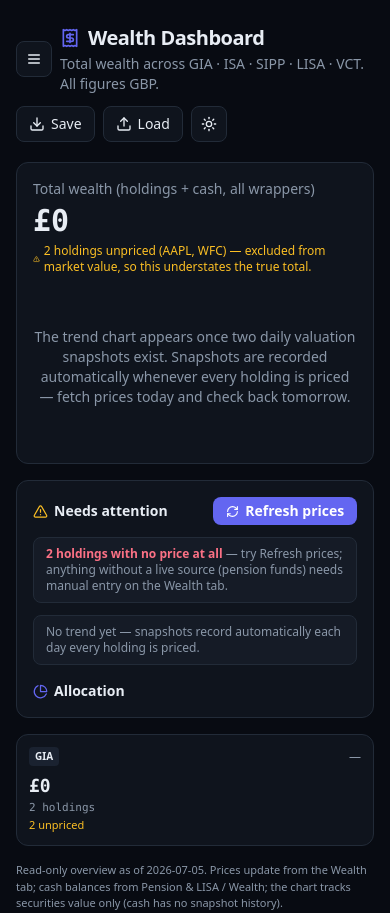
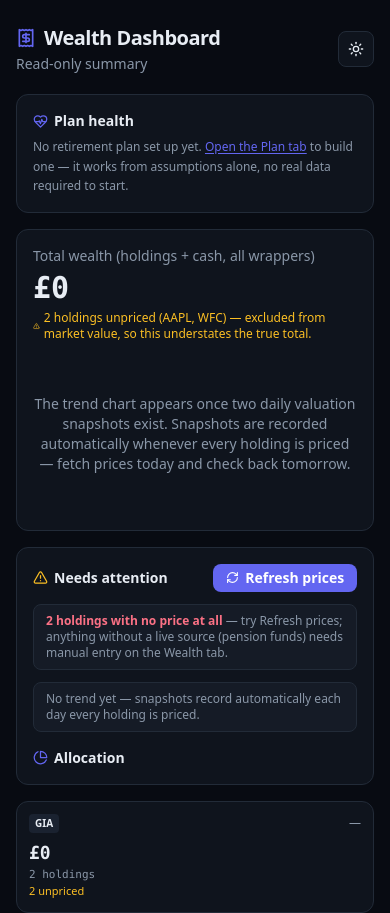
Before and after one commit to wealthcalc/wealthdash, a React (Vite) app: page / in a window 390 px wide. Shown: the top 913 px of the page. Built offline with nearby package versions, Linux system fonts and the light colour scheme.

Commit message:
Phase 3: drawdown simulator + MPAA, SWR/Guyton-Klinger/stress tests/gilt ladder, read-only mobile layer

```diff
--- a/src/CgtDashboard.jsx
+++ b/src/CgtDashboard.jsx
@@ -1,5 +1,5 @@
 import React, { useState, useMemo, useCallback, useRef, lazy, Suspense } from "react";
-import { Download, Upload, Moon, Sun, Receipt, AlertTriangle, Menu } from "lucide-react";
+import { Download, Upload, Moon, Sun, Receipt, AlertTriangle, Menu, ArrowLeft, LayoutGrid } from "lucide-react";
 import { matchPortfolio, ukTaxYear } from "./core/cgt-engine.mjs";
 import { buildWealthModel, classifyInstrument, normWrapper } from "./core/portfolio.mjs";
 import { computeReturns } from "./core/returns.mjs";
@@ -15,6 +15,8 @@ import { buildIncomeCalendar } from "./core/income-calendar.mjs";
 import { taxYearEndChecklist } from "./core/tax-year-end.mjs";
 import { unitsHeldAt, uid, todayISO, IconBtn } from "./ui/shared.jsx";
 import { DesktopSidebar, MobileDrawer } from "./ui/Sidebar.jsx";
+import { useIsMobile } from "./ui/useIsMobile.js";
+import PlanHealthCard from "./ui/PlanHealthCard.jsx";
 import useAppStore from "./state/appStore.js";
 
 // Feature sections are lazy-loaded so the initial bundle carries only the
@@ -85,6 +87,16 @@ export default function App() {
   }, [pensionCashflows, secMeta, txns, prices]);
   const [error, setError] = useState(null);
   const [mobileNavOpen, setMobileNavOpen] = useState(false);
+  // Read-only mobile layer (Phase 3.4): on a phone-sized viewport, the
+  // default view is a single-scroll, glanceable summary — not the full
+  // editing UI reflowed into one column. `mobileFullApp` is an explicit,
+  // session-only escape hatch (never persisted — every fresh mobile visit
+  // starts back on the summary, which is the point) for anyone who does
+  // need to edit something from their phone; the summary itself can't
+  // mutate the ledger (same guarantee HomeTab.jsx already documents for
+  // itself, since the summary is built on top of it).
+  const isMobile = useIsMobile();
+  const [mobileFullApp, setMobileFullApp] = useState(false);
   // (persistence moved into the store — one subscription, only changed keys)
 
   // Only unsheltered (GIA) holdings are within scope for CGT and income tax;
@@ -338,6 +350,15 @@ export default function App() {
     e.target.value = ""; // allow re-selecting the same file
   };
 
+  // Shared by the normal "home" tab render AND the read-only mobile summary
+  // below — one object, so the two call sites can never quietly drift.
+  const homeTabProps = {
+    model: wealthModel, valuations, returns, priceMeta, setTab, netWorth, mortgages,
+    txns, secMeta, avKey, avMeta, setPrices, setPriceMeta, dmoReportDate, setDmoReportDate,
+    taxYearEnd,
+  };
+  const mobileSummaryMode = isMobile && !mobileFullApp;
+
   return (
     <div className={dark ? "dark" : ""}>
       <style>{`
@@ -366,26 +387,38 @@ export default function App() {
         Skip to main content
       </a>
       <div className="root min-h-screen bg-[var(--bg)] text-[var(--fg)] flex" style={{ fontFamily: "ui-sans-serif,system-ui,-apple-system,Segoe UI,Roboto,sans-serif" }}>
-        <DesktopSidebar tab={tab} setTab={setTab} />
-        <MobileDrawer tab={tab} setTab={setTab} open={mobileNavOpen} onClose={() => setMobileNavOpen(false)} />
+        {!mobileSummaryMode && <DesktopSidebar tab={tab} setTab={setTab} />}
+        {!mobileSummaryMode && <MobileDrawer tab={tab} setTab={setTab} open={mobileNavOpen} onClose={() => setMobileNavOpen(false)} />}
         <main id="main-content" tabIndex={-1} className="flex-1 min-w-0">
           <div className="max-w-5xl mx-auto px-4 sm:px-6 py-6">
             {/* header */}
             <div className="flex items-center justify-between gap-3 flex-wrap">
               <div className="flex items-center gap-2">
+                {!mobileSummaryMode && (
                   <button onClick={() => setMobileNavOpen(true)} title="Menu" aria-label="Open menu" aria-expanded={mobileNavOpen}
                     className="sm:hidden inline-flex items-center justify-center w-9 h-9 rounded-lg border border-[var(--border)] bg-[var(--panel)] text-[var(--fg)] shrink-0">
                     <Menu size={16} aria-hidden="true" />
                   </button>
+                )}
                 <div>
                   <h1 className="text-xl font-semibold tracking-tight flex items-center gap-2">
                     <Receipt size={20} className="text-[var(--accent)] sm:hidden" aria-hidden="true" /> Wealth Dashboard
                   </h1>
-                  <p className="text-sm text-[var(--muted)] mt-0.5">Total wealth across GIA · ISA · SIPP · LISA · VCT. All figures GBP.</p>
+                  <p className="text-sm text-[var(--muted)] mt-0.5">
+                    {mobileSummaryMode ? "Read-only summary" : "Total wealth across GIA · ISA · SIPP · LISA · VCT. All figures GBP."}
+                  </p>
                 </div>
               </div>
               <div className="flex items-center gap-2">
+                {isMobile && mobileFullApp && (
+                  <button onClick={() => setMobileFullApp(false)} title="Back to the read-only summary"
+                    className="inline-flex items-center gap-1.5 text-sm font-medium px-3 h-9 rounded-lg border border-[var(--border)] bg-[var(--panel)] hover:bg-[var(--panel2)] text-[var(--fg)]">
+                    <ArrowLeft size={16} aria-hidden="true" /> Summary
+                  </button>
+                )}
                 {status && <span role="status" className="text-xs text-[var(--muted)] mr-1 max-w-[220px] text-right leading-tight">{status}</span>}
+                {!mobileSummaryMode && (
+                  <>
                     <button onClick={exportJSON} title="Full backup: transactions, dividends/interest, ERI, prices and settings (downloads a file; if you've set an Alpha Vantage key it's included in plain text). Also copies to clipboard as a fallback."
                       className="inline-flex items-center gap-1.5 text-sm font-medium px-3 h-9 rounded-lg border border-[var(--border)] bg-[var(--panel)] hover:bg-[var(--panel2)] text-[var(--fg)]">
                       <Download size={16} aria-hidden="true" /> Save
@@ -394,6 +427,8 @@ export default function App() {
                       className="inline-flex items-center gap-1.5 text-sm font-medium px-3 h-9 rounded-lg border border-[var(--border)] bg-[var(--panel)] hover:bg-[var(--panel2)] text-[var(--fg)]">
                       <Upload size={16} aria-hidden="true" /> Load
                     </button>
+                  </>
+                )}
                 <input ref={fileRef} type="file" accept="application/json,.json" className="hidden" onChange={importJSON} aria-label="Choose backup file to restore" />
                 <IconBtn onClick={() => setDark((d) => !d)} title={dark ? "Switch to light theme" : "Switch to dark theme"}>{dark ? <Sun size={16} aria-hidden="true" /> : <Moon size={16} aria-hidden="true" />}</IconBtn>
               </div>
@@ -406,13 +441,24 @@ export default function App() {
               </div>
             )}
 
+            {mobileSummaryMode ? (
+              <div className="mt-5 space-y-4">
+                <Suspense fallback={<div className="text-sm text-[var(--muted)] py-6">Loading…</div>}>
+                  <PlanHealthCard planInputs={planInputs} onOpenPlan={() => { setTab("plan"); setMobileFullApp(true); }} />
+                  <HomeTab {...homeTabProps} />
+                </Suspense>
+                <button onClick={() => setMobileFullApp(true)}
+                  className="w-full inline-flex items-center justify-center gap-2 text-sm font-medium px-4 h-11 rounded-lg border border-[var(--border)] bg-[var(--panel)] hover:bg-[var(--panel2)] text-[var(--fg)]">
+                  <LayoutGrid size={16} aria-hidden="true" /> Open full app — add, edit, and explore every tab
+                </button>
+                <p className="text-xs text-[var(--muted)] leading-relaxed">
+                  This summary is read-only by design — nothing here can change your data. Tap "Open full app" any time to reach every tab (imports, ledger edits, tax tools, retirement planner) exactly as on desktop.
+                </p>
+              </div>
+            ) : (
             <div className="mt-5">
             <Suspense fallback={<div className="text-sm text-[var(--muted)] py-6">Loading…</div>}>
-              {tab === "home" && <HomeTab {...{
-                model: wealthModel, valuations, returns, priceMeta, setTab, netWorth, mortgages,
-                txns, secMeta, avKey, avMeta, setPrices, setPriceMeta, dmoReportDate, setDmoReportDate,
-                taxYearEnd,
-              }} />}
+              {tab === "home" && <HomeTab {...homeTabProps} />}
               {tab === "plan" && <PlanTab {...{
                 dark,
                 planInputs, setPlanInputs,
@@ -447,6 +493,7 @@ export default function App() {
               {tab === "import" && <ImportTab {...{ setTxns, setTab, setIncomeEntries, setEriEntries, secMeta, setPensionCashflows, pensionCashflows, recomputeProviderCost, txns, incomeEntries, eriEntries, ibkrQueryId, setIbkrQueryId, ibkrToken, setIbkrToken, rsuGrants, setRsuGrants, rsuEvents, setRsuEvents }} />}
             </Suspense>
             </div>
+            )}
 
             <p className="text-xs text-[var(--muted)] mt-8 leading-relaxed">
               Figures are an estimate to support your own filing, not tax advice. Verify before submitting to HMRC.
--- /dev/null
+++ b/src/ui/PlanHealthCard.jsx
@@ -0,0 +1,51 @@
+import React, { useMemo } from "react";
+import { HeartPulse } from "lucide-react";
+import { buildProjection } from "../core/drawdown.mjs";
+import { gbp, gbp0, pctPlain, Stat } from "./shared.jsx";
+
+/* ======================================================================
+   PLAN HEALTH CARD — a compact, read-only retirement headline for the
+   mobile summary layer (CgtDashboard.jsx). Reuses `buildProjection()`
+   (core/drawdown.mjs) directly rather than duplicating any projection
+   logic — this is the exact same deterministic engine the Plan tab's
+   Overview sub-tab runs, just condensed to 4 numbers and no charts. It
+   intentionally does NOT run Monte Carlo (that needs the Web Worker, and
+   a phone check-in should be instant, not a spinner) — the deterministic
+   result alone is enough for "is my plan roughly on track".
+   ====================================================================== */
+function PlanHealthCard({ planInputs, onOpenPlan }) {
+  const det = useMemo(() => {
+    if (!planInputs) return null;
+    try { return buildProjection(planInputs); } catch { return null; }
+  }, [planInputs]);
+
+  if (!planInputs || !det || !Number.isFinite(det.wealthAtRetire)) {
+    return (
+      <div className="rounded-xl border border-[var(--border)] bg-[var(--panel)] p-4">
+        <div className="text-sm font-semibold flex items-center gap-1.5"><HeartPulse size={15} className="text-[var(--accent)]" /> Plan health</div>
+        <p className="text-xs text-[var(--muted)] mt-1.5 leading-relaxed">
+          No retirement plan set up yet.{" "}
+          <button onClick={onOpenPlan} className="text-[var(--accent)] underline underline-offset-2">Open the Plan tab</button> to build one — it works from assumptions alone, no real data required to start.
+        </p>
+      </div>
+    );
+  }
+
+  const lasts = det.depletionAge === null;
+  return (
+    <div className="rounded-xl border border-[var(--border)] bg-[var(--panel)] p-4">
+      <div className="flex items-center justify-between gap-2 mb-2">
+        <div className="text-sm font-semibold flex items-center gap-1.5"><HeartPulse size={15} className="text-[var(--accent)]" /> Plan health</div>
+        <button onClick={onOpenPlan} className="text-xs text-[var(--accent)] underline underline-offset-2 shrink-0">Full plan →</button>
+      </div>
+      <div className="grid grid-cols-2 gap-2">
+        <Stat label={`Pot at retirement (age ${planInputs.retireAge})`} value={gbp0(det.wealthAtRetire)} />
+        <Stat label="Money lasts to" value={lasts ? `${planInputs.planAge}+` : `age ${det.depletionAge}`} tone={lasts ? "gain" : "loss"} />
+        <Stat label="Year-1 net income (today's £)" value={gbp(det.firstYearNetToday)} />
+        <Stat label="Replaces of pre-retirement net pay" value={pctPlain(det.replacementNet, 0)} />
+      </div>
+    </div>
+  );
+}
+
+export default PlanHealthCard;
--- /dev/null
+++ b/src/ui/useIsMobile.js
@@ -0,0 +1,33 @@
+import { useState, useEffect } from "react";
+
+// Matches Tailwind's default `sm` breakpoint (640px) — the same width the
+// existing DesktopSidebar/MobileDrawer split already uses (`hidden sm:flex`
+// / `sm:hidden` in ui/Sidebar.jsx), so "mobile" here means exactly the width
+// at which the app already swaps to the hamburger-drawer nav. One source of
+// truth for "is this a phone-sized viewport", used by the read-only mobile
+// summary layer in CgtDashboard.jsx.
+const QUERY = "(max-width: 639px)";
+
+export function useIsMobile() {
+  const [isMobile, setIsMobile] = useState(() =>
+    typeof window !== "undefined" && typeof window.matchMedia === "function"
+      ? window.matchMedia(QUERY).matches
+      : false
+  );
+  useEffect(() => {
+    if (typeof window === "undefined" || typeof window.matchMedia !== "function") return;
+    const mql = window.matchMedia(QUERY);
+    const onChange = (e) => setIsMobile(e.matches);
+    // Safari <14 only supports addListener/removeListener; both are covered.
+    if (mql.addEventListener) mql.addEventListener("change", onChange);
+    else mql.addListener(onChange);
+    setIsMobile(mql.matches);
+    return () => {
+      if (mql.removeEventListener) mql.removeEventListener("change", onChange);
+      else mql.removeListener(onChange);
+    };
+  }, []);
+  return isMobile;
+}
+
+export default useIsMobile;
```
Also changed, not shown: 1 other file (tests, documents, lock files or other folders). Lines whose indentation alone changed are shown as unchanged.
